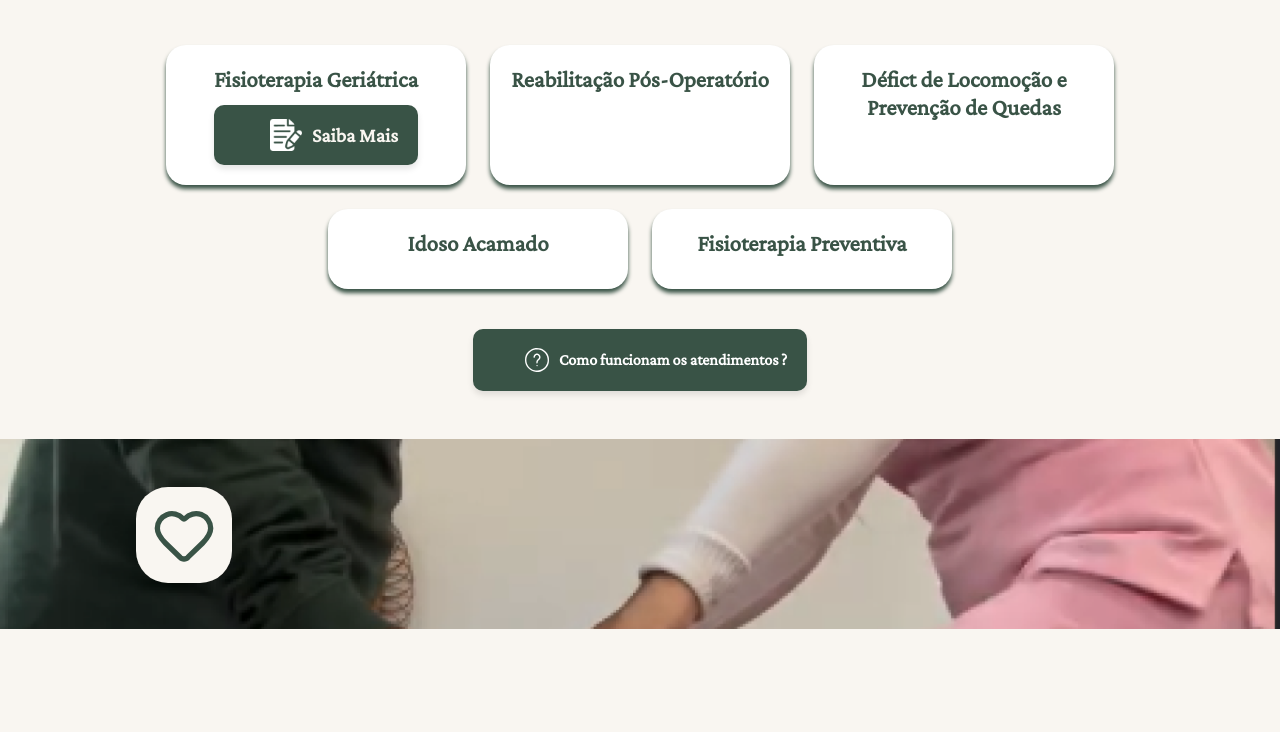
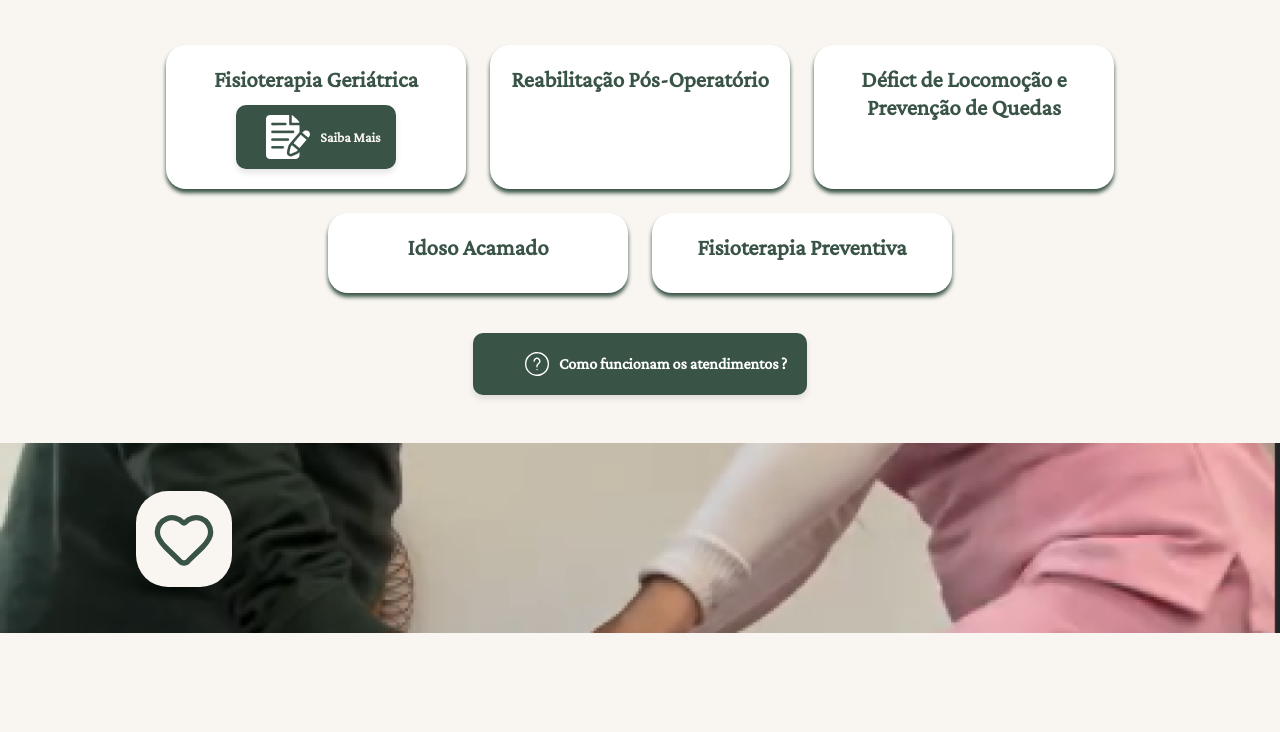
Before and after one commit to acsasilveira/fisioterapia_domiciliar, a plain HTML site: page public/index.html in a window 1280 px wide. Shown: the part 798-1530 px from the top of the page. Drawn offline with Linux system fonts and the light colour scheme.

Commit message:
Alterações da Cliente

```diff
--- a/public/index.html
+++ b/public/index.html
@@ -94,7 +94,7 @@
             </div> -->
             <h3 class="service-title">Fisioterapia Geriátrica</h3>
             <!-- <p class="service-description">Exercícios específicos para fortalecer o equilíbrio e a coordenação</p> -->
-            <a href="./pages/fisio_geriatrica.html" class="cta-button">
+            <a href="./pages/fisio_geriatrica.html" class="services-button">
               <img src="./assets/images/img_notes.png" alt="Info icon">
               Saiba Mais
             </a>
--- a/public/style/style-home.css
+++ b/public/style/style-home.css
@@ -345,6 +345,28 @@ img {
   font-weight: 400;
   line-height: 22px;
   color: #395346;
+}
+
+.services-button {
+  display: inline-flex;
+  align-items: center;
+  gap: 10px;
+  background-color: #395346;
+  color: #f9f6f1;
+  padding: 10px 15px 10px 30px;
+  border-radius: 10px;
+  text-decoration: none;
+  font-size: 14px;
+  font-weight: 600;
+  box-shadow: 0px 4px 6px rgba(0, 0, 0, 0.1);
+  transition: transform 0.3s ease, box-shadow 0.3s ease;
+  margin: 0 auto;
+  width: fit-content;
+}
+
+.services-button:hover {
+  transform: translateY(-2px);
+  box-shadow: 0px 6px 12px rgba(0, 0, 0, 0.15);
 }
 
 .atendimentos-cta {
```
